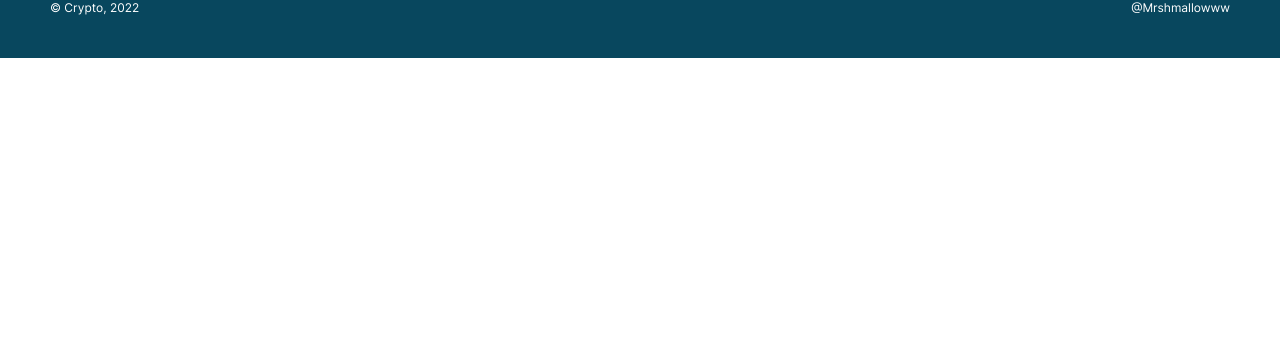
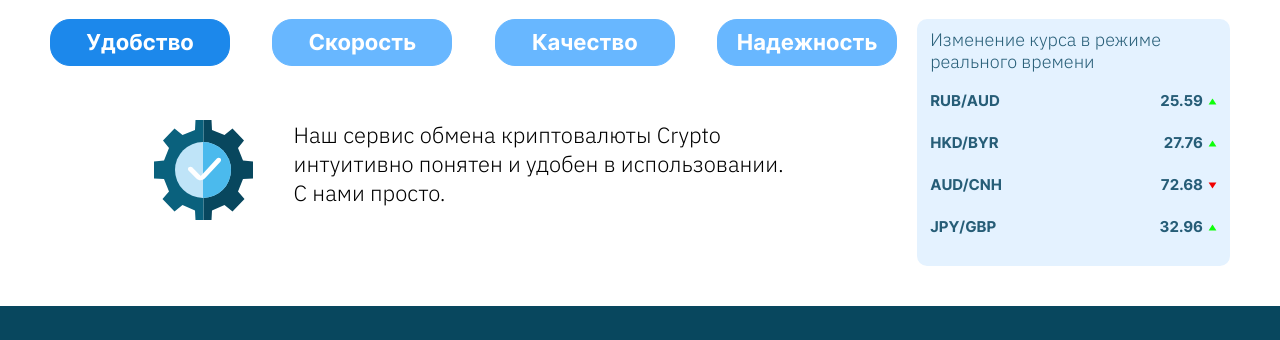
Before and after one commit to vryzhkova/crypto-js, a plain HTML site: page index.html in a window 1280 px wide. Shown: the part 712-1052 px from the top of the page. Before the commit the page ends 800 px from the top, so only its background shows below. Drawn offline with Linux system fonts and the light colour scheme.

Commit message:
added block about-us

```diff
--- a/css/index.css
+++ b/css/index.css
@@ -4,5 +4,8 @@
 @import 'module/header.css';
 @import 'module/navigation.css';
 @import 'module/hero.css';
+@import 'module/about-us.css';
+@import 'module/advantage.css';
+@import 'module/exchange-rates.css';
 @import 'module/modal.css';
 @import 'module/footer.css';
--- /dev/null
+++ b/css/module/about-us.css
@@ -0,0 +1,26 @@
+.about-us {
+    padding: 40px 0;
+}
+
+.about-us__title {
+    font-weight: 700;
+    font-size: 44px;
+    line-height: 53px;
+    color: #55C2FF;
+    margin-bottom: 34px;
+}
+
+.about-us__container {
+    display: flex;
+    justify-content: space-between;
+    gap: 20px;
+}
+
+.about-us__advantage {
+    flex-grow: 1;
+    width: 100%;
+}
+
+.about-us__exchange-rates {
+    max-width: 380px;
+}
--- /dev/null
+++ b/css/module/advantage.css
@@ -0,0 +1,79 @@
+.advantage__list-btn {
+    display: flex;
+    justify-content: space-between;
+    gap: 5px;
+    margin-bottom: 54px;
+}
+
+.advantage__button {
+    width: 180px;
+    height: 47px;
+    background-color: #68B7FF;
+    border-radius: 20px;
+    font-weight: 700;
+    font-size: 22px;
+    line-height: 27px;
+    color: #FFFFFF;
+    border: 1px solid #68B7FF;
+    transition-property: border-color, background-color;
+    transition-duration: 0.36s;
+    transition-timing-function: ease-in-out;
+}
+
+.advantage__button:hover {
+    border-color: #1C88EB;
+}
+
+.advantage__button:active {
+    background-color: #1C88EB;
+    border-color: #1C88EB;
+}
+
+.advantage__button_active {
+    background-color: #1C88EB;
+    border: 1px solid #1C88EB;
+}
+
+.advantage__item-content {
+    max-width: 640px;
+    margin: 0 auto;
+    display: none;
+    gap: 40px;
+    font-family: 'IBM Plex Sans';
+    font-weight: 300;
+    font-size: 22px;
+    line-height: 29px;
+    color: #000000;
+}
+
+.advantage__item-content_active {
+    display: flex;
+}
+
+.advantage__item-content:before {
+    content: '';
+    display: block;
+    flex-shrink: 0;
+    width: 100px;
+    height: 100px;
+    background-position: center;
+    background-repeat: no-repeat;
+    background-size: contain;
+}
+
+
+.advantage__item-content_convenience::before {
+    background-image: url('../../img/advantage-1.svg');
+}
+
+.advantage__item-content_speed::before {
+    background-image: url('../../img/advantage-2.svg');
+}
+
+.advantage__item-content_quality::before {
+    background-image: url('../../img/advantage-3.svg');
+}
+
+.advantage__item-content_security::before {
+    background-image: url('../../img/advantage-4.svg');
+}
--- /dev/null
+++ b/css/module/exchange-rates.css
@@ -0,0 +1,58 @@
+.exchange-rates {
+    padding: 10px 13px 30px;
+    background-color: #E4F2FF;
+    border-radius: 10px;
+}
+
+.exchange-rates__title {
+    font-family: 'IBM Plex Sans';
+    font-weight: 300;
+    font-size: 18px;
+    line-height: 120%;
+    color: #265D77;
+    margin-bottom: 20px;
+}
+
+.exchange-rates__list {
+    font-weight: 700;
+    font-size: 15px;
+    line-height: 18px;
+    color: #265D77;
+}
+
+.exchange-rates__item {
+    display: flex;
+    align-items: center;
+    margin-bottom: 24px;
+}
+
+.exchange-rates__item:last-child {
+    margin-bottom: 0;
+}
+
+.exchange-rates__item::after {
+    content: '';
+    display: block;
+    width: 9px;
+    height: 8px;
+    background-position: center;
+    background-repeat: no-repeat;
+    background-size: contain;
+}
+
+.exchange-rates__item_up::after {
+    background-image: url('../../img/up.svg');
+}
+
+.exchange-rates__item_down::after {
+    background-image: url('../../img/down.svg');
+}
+
+.exchange-rates__currency {
+    margin-right: auto;
+}
+
+.exchange-rates__value {
+    display: block;
+    margin-right: 5px;
+}
--- a/index.html
+++ b/index.html
@@ -24,7 +24,7 @@
             <nav class="header__navigation navigation">
                 <ul class="navigation__list navigation__list_header">
                     <li class="navigation__item">
-                        <a href="#" class="navigation__link">Почему выбирают нас?</a>
+                        <a href="#about-us" class="navigation__link">Почему выбирают нас?</a>
                     </li>
                     <li class="navigation__item">
                         <a href="#" class="navigation__link">Частые вопросы</a>
@@ -43,6 +43,64 @@
                 <p class="hero__subtitle">Ваш самый надежный сервис обмена криптовалюты</p>
 
             <button class="hero__btn">Зарегистрироваться!</button>
+            </div>
+        </section>
+
+        <section class="about-us" id="about-us">
+            <div class="container">
+                <h2 class="about-us__title">Почему выбирают нас?</h2>
+
+                <div class="about-us__container">
+
+                    <div class="about-us__advantage advantage">
+                        <ul class="advantage__list-btn">
+                            <li class="advantage__item">
+                                <button class="advantage__button  advantage__button_active">Удобство</button>
+                            </li>
+                            <li class="advantage__item">
+                                <button class="advantage__button">Скорость</button>
+                            </li>
+                            <li class="advantage__item">
+                                <button class="advantage__button">Качество</button>
+                            </li>
+                            <li class="advantage__item">
+                                <button class="advantage__button">Надежность</button>
+                            </li>
+                        </ul>
+
+                        <ul class="advantage__list-content">
+                            <li class="advantage__item-content advantage__item-content_convenience advantage__item-content_active">Наш сервис обмена криптовалюты Crypto интуитивно понятен и удобен в использовании. С нами просто.</li>
+                            <li class="advantage__item-content advantage__item-content_speed">У нас самая быстрая скорость по обмену криптовалюты по подобным сервисам в России</li>
+                            <li class="advantage__item-content advantage__item-content_quality">Нашу платформу выбирают миллионы людей</li>
+                            <li class="advantage__item-content advantage__item-content_security">Ваши пароли под надежной защитой. Нас невозможно взломать</li>
+                        </ul>
+                    </div>
+
+                    <div class="about-us__exchange-rates exchange-rates">
+                        <h3 class="exchange-rates__title">Изменение курса в режиме реального времени</h3>
+
+                        <ul class="exchange-rates__list">
+                            <li class="exchange-rates__item exchange-rates__item_up">
+                                <span class="exchange-rates__currency">RUB/AUD</span>
+                                <span class="exchange-rates__value">25.59</span>
+                            </li>
+                            <li class="exchange-rates__item exchange-rates__item_up">
+                                <span class="exchange-rates__currency">HKD/BYR</span>
+                                <span class="exchange-rates__value">27.76</span>
+                            </li>
+                            <li class="exchange-rates__item exchange-rates__item_down">
+                                <span class="exchange-rates__currency">AUD/CNH</span>
+                                <span class="exchange-rates__value">72.68</span>
+                            </li>
+                            <li class="exchange-rates__item exchange-rates__item_up">
+                                <span class="exchange-rates__currency">JPY/GBP</span>
+                                <span class="exchange-rates__value">32.96</span>
+                            </li>
+                        </ul>
+                    </div>
+
+                </div>
+
             </div>
         </section>
     </main>
@@ -88,7 +146,7 @@
             <div class="footer__navigation navigation">
                 <ul class="navigation__list">
                     <li class="navigation__item navigation__item_footer">
-                        <a href="#" class="navigation__link">Почему выбирают нас?</a>
+                        <a href="#about-us" class="navigation__link">Почему выбирают нас?</a>
                     </li>
                     <li class="navigation__item navigation__item_footer">
                         <a href="#" class="navigation__link">Частые вопросы</a>
```
Also changed, not shown: img/advantage-1.svg (added), img/advantage-2.svg (added), img/advantage-3.svg (added), img/advantage-4.svg (added), img/down.svg (added), img/up.svg (added).
